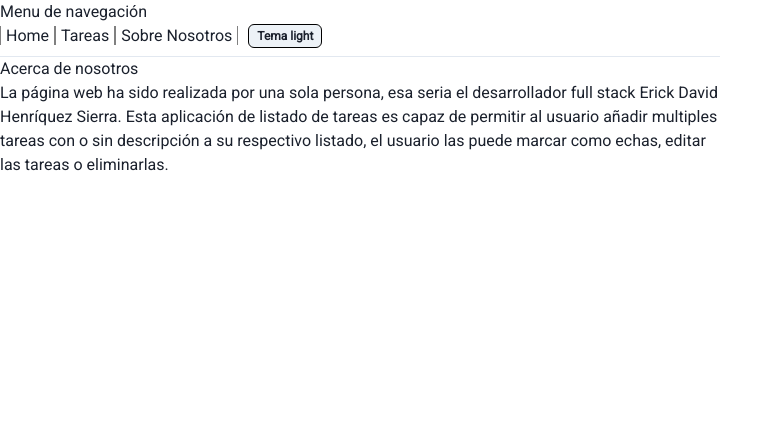
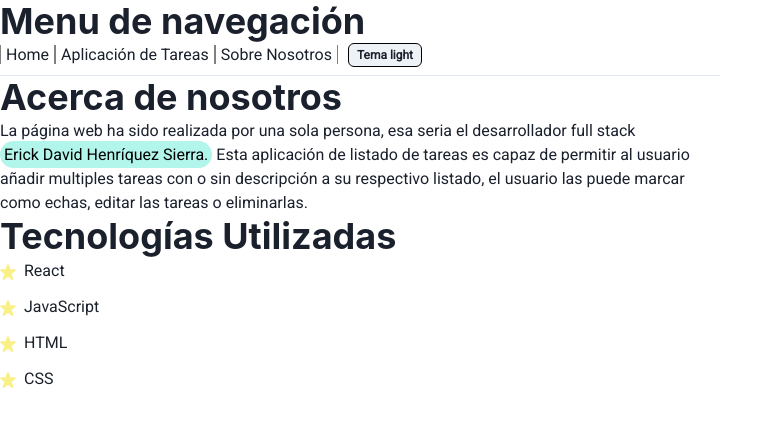
Before and after one commit to erickdavidhz7/my-react-task-list, a React (Vite) app: page /Sobre_Nosotros in a window 1280 px wide. Shown: the top 426 px of the page, without its empty margins (0-783 px from the left). Built offline with nearby package versions, Linux system fonts and the light colour scheme.

Commit message:
Se ha agregado estilos con la libreria

```diff
--- a/src/App.css
+++ b/src/App.css
@@ -317,3 +317,8 @@ button:focus-visible {
 .tareas-page{
   padding-left: 15px;
 }
+
+.linksMenu:hover{
+  background-color: #B2F5EA;
+
+}
--- a/src/App.jsx
+++ b/src/App.jsx
@@ -2,6 +2,7 @@ import "./App.css";
 import { Route, Routes } from "react-router-dom";
 import Menu from "./components/Menu";
 import { Suspense, lazy } from "react";
+import { Heading } from "@chakra-ui/react";
 
 const Home = lazy(() => import("./pages/Home"))
 const SobreNosotros = lazy(() => import("./pages/SobreNosotros"))
@@ -12,7 +13,7 @@ function App() {
   return (
     <div>
       <Suspense fallback={<div>Cargando...</div>}>
-      <h1>Menu de navegación</h1>
+      <Heading>Menu de navegación</Heading>
       <Menu/>
       <hr/>
       <Routes>
--- a/src/components/Menu.jsx
+++ b/src/components/Menu.jsx
@@ -5,9 +5,9 @@ export default function Menu() {
   return (
     <div className="Menu">
       <nav className="container-nav">
-        <Link to="/">Home</Link>
-        <Link to="/tareas">Tareas</Link>
-        <Link to="/Sobre_Nosotros">Sobre Nosotros</Link>
+        <Link className="linksMenu" to="/">Home</Link>
+        <Link className="linksMenu" to="/tareas">Aplicación de Tareas</Link>
+        <Link className="linksMenu" to="/Sobre_Nosotros">Sobre Nosotros</Link>
       </nav>
       <Toggle />
     </div>
--- a/src/pages/Home.jsx
+++ b/src/pages/Home.jsx
@@ -1,8 +1,9 @@
+import { Heading } from '@chakra-ui/react'
+
 export default function Home(){
     return(
         <div>
-            <h1>¡Bienvenido a esta página web de listado de tareas!</h1>
-            <h2></h2>
+            <Heading>¡Bienvenido a esta página web de listado de tareas!</Heading>
         </div>
     )
 }
--- a/src/pages/SobreNosotros.jsx
+++ b/src/pages/SobreNosotros.jsx
@@ -1,10 +1,40 @@
-export default function SobreNosotros(){
-    return(
+import { Heading, Text, Highlight, List, ListItem, ListIcon, OrderedList, UnorderedList } from "@chakra-ui/react";
+import { StarIcon } from "@chakra-ui/icons";
+
+export default function SobreNosotros() {
+  return (
     <div>
-        <h1>Acerca de nosotros</h1>
-        <p className="parrafo-nosotros">La página web ha sido realizada por una sola persona, esa seria el desarrollador full stack Erick David Henríquez Sierra.
-            Esta aplicación de listado de tareas es capaz de permitir al usuario añadir multiples tareas con o sin descripción a su respectivo listado, el usuario las puede marcar como echas, editar las tareas o eliminarlas.
-        </p>
+      <Heading as="h1" noOfLines={1}>
+        Acerca de nosotros
+      </Heading>
+      <Text className="parrafo-nosotros">
+        <Highlight query={"Erick David Henríquez Sierra."} styles={{ px: "1", py: "1", rounded: "full", bg: "teal.100" }}>
+          La página web ha sido realizada por una sola persona, esa seria el desarrollador full stack Erick David Henríquez Sierra. Esta aplicación de listado de tareas es capaz de permitir al usuario
+          añadir multiples tareas con o sin descripción a su respectivo listado, el usuario las puede marcar como echas, editar las tareas o eliminarlas.
+        </Highlight>
+      </Text>
+      <Heading as="h2" noOfLines={1}>
+        Tecnologías Utilizadas
+      </Heading>
+        <List spacing={3}>
+          <ListItem>
+            <ListIcon as={StarIcon} color="yellow.200" />
+            React
+          </ListItem>
+          <ListItem>
+            <ListIcon as={StarIcon} color="yellow.200"  />
+            JavaScript
+          </ListItem>
+          <ListItem>
+            <ListIcon as={StarIcon} color="yellow.200"  />
+            HTML
+          </ListItem>
+          {/* You can also use custom icons from react-icons */}
+          <ListItem>
+            <ListIcon as={StarIcon} color="yellow.200"  />
+            CSS
+          </ListItem>
+        </List>
     </div>
-    )
+  );
 }
```
Also changed, not shown: src/components/Task.jsx (+5 -7 lines).
